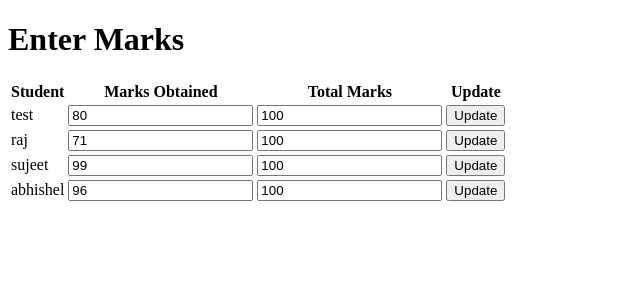
After one commit to sujeetamberkar/django_Project, a Django app: page /teacher/enter_marks/ in a window 1280 px wide. The commit adds this page. Shown: the top 300 px of the page, without its empty margins (0-640 px from the left). Run offline with Django 5.2, Linux system fonts and the light colour scheme; a user stored in the database is signed in; data comes from the database, SQL or seed files in the repository; both versions use the stored data as it was after the commit.

Commit message:
version2

```diff
--- a/dashbaord/student/templates/student/home.html
+++ b/dashbaord/student/templates/student/home.html
@@ -13,5 +13,9 @@
     <form action="{% url 'student_course_materials' %}" method="get">
         <button type="submit">Course Materials</button>
     </form>
+    <!-- Show Marks button -->
+    <form action="{% url 'student_marks' %}" method="get">
+        <button type="submit">Show Marks</button>
+    </form>
 </body>
 </html>
--- a/dashbaord/student/urls.py
+++ b/dashbaord/student/urls.py
@@ -1,11 +1,12 @@
 from django.urls import path
-from .views import student_login, greet_student,student_notices,student_course_materials
+from .views import student_login, greet_student,student_notices,student_course_materials,student_marks
 
 urlpatterns = [
     path('login/', student_login, name='student_login'),
     path('home/', greet_student, name='greet_student'),
     path('notices/', student_notices, name='student_notices'),  # Add this line
     path('course_materials/', student_course_materials, name='student_course_materials'),
+    path('marks/', student_marks, name='student_marks'),  # Add this line
 
 
 ]
--- a/dashbaord/teacher/forms.py
+++ b/dashbaord/teacher/forms.py
@@ -1,6 +1,7 @@
 from django import forms
 from .models import Notice
 from .models import CourseMaterial
+from .models import StudentMarks
 
 class LoginForm(forms.Form):
     username = forms.CharField()
@@ -17,3 +18,7 @@ class CourseMaterialForm(forms.ModelForm):
     class Meta:
         model = CourseMaterial
         fields = ['chapter_name', 'notes', 'video_url']
+class MarksForm(forms.ModelForm):
+    class Meta:
+        model = StudentMarks
+        fields = ['student', 'marks_obtained', 'total_marks']
--- a/dashbaord/teacher/models.py
+++ b/dashbaord/teacher/models.py
@@ -18,3 +18,11 @@ class CourseMaterial(models.Model):
 
     def __str__(self):
         return self.chapter_name
+
+class StudentMarks(models.Model):
+    student = models.ForeignKey(settings.AUTH_USER_MODEL, on_delete=models.CASCADE, related_name='marks')
+    marks_obtained = models.IntegerField(default=0)
+    total_marks = models.IntegerField(default=100)  # Assuming 100 is the total marks
+
+    def __str__(self):
+        return f"{self.student.username} - {self.marks_obtained}/{self.total_marks}"
--- a/dashbaord/teacher/templates/teacher/home.html
+++ b/dashbaord/teacher/templates/teacher/home.html
@@ -10,6 +10,7 @@
         <button type="submit">Go to Notices</button>
     </form>
     <a href="{% url 'add_course_material' %}">Add Course Material</a>
+    <a href="{% url 'teacher_enter_marks' %}">Enter Marks</a>
 
 </body>
 </html>
--- /dev/null
+++ b/dashbaord/teacher/templates/teacher/teachermarks.html
@@ -0,0 +1,34 @@
+<!DOCTYPE html>
+<html>
+<head>
+    <title>Enter Marks</title>
+</head>
+<body>
+    <h1>Enter Marks</h1>
+    <form method="post" action="{% url 'teacher_update_marks' %}">
+        {% csrf_token %}
+        <table>
+            <tr>
+                <th>Student</th>
+                <th>Marks Obtained</th>
+                <th>Total Marks</th>
+                <th>Update</th>
+            </tr>
+            {% for student in students %}
+            <tr>
+                <td>{{ student.username }}</td>
+                <td>
+                    <input type="number" name="marks_obtained_{{ student.id }}" value="{% for mark in marks %}{% if mark.student.id == student.id %}{{ mark.marks_obtained }}{% endif %}{% endfor %}" min="0">
+                </td>
+                <td>
+                    <input type="number" name="total_marks_{{ student.id }}" value="{% for mark in marks %}{% if mark.student.id == student.id %}{{ mark.total_marks }}{% endif %}{% endfor %}" min="0">
+                </td>
+                <td>
+                    <button type="submit" name="student_id" value="{{ student.id }}">Update</button>
+                </td>
+            </tr>
+            {% endfor %}
+        </table>
+    </form>
+</body>
+</html>
--- a/dashbaord/teacher/urls.py
+++ b/dashbaord/teacher/urls.py
@@ -1,11 +1,13 @@
 from django.urls import path
-from .views import teacher_login, greet_teacher,teacher_notice, add_course_material
+from .views import teacher_login, greet_teacher,teacher_notice, add_course_material,enter_marks,update_marks
 
 urlpatterns = [
     path('login/', teacher_login, name='teacher_login'),
     path('greet/', greet_teacher, name='greet_teacher'),
     path('notice/', teacher_notice, name='teacher_notice'),  # Add this line
     path('add_material/', add_course_material, name='add_course_material'),
+    path('enter_marks/', enter_marks, name='teacher_enter_marks'),
+    path('update_marks/', update_marks, name='teacher_update_marks'),
 
 
 ]
--- a/dashbaord/teacher/views.py
+++ b/dashbaord/teacher/views.py
@@ -5,7 +5,11 @@ from django.http import HttpResponse
 from django.contrib.auth.decorators import login_required
 from .forms import NoticeForm
 from .forms import CourseMaterialForm
+from .models import StudentMarks
+from .forms import MarksForm
+from django.contrib.auth.models import User
 
+from django.http import HttpResponseRedirect
 
 def teacher_login(request):
     if request.method == 'POST':
@@ -49,3 +53,36 @@ def add_course_material(request):
     else:
         form = CourseMaterialForm()
     return render(request, 'teacher/teachercoursematerial.html', {'form': form})
+@login_required
+def enter_marks(request):
+    if request.method == 'POST':
+        # This part needs to be adapted based on your form submission logic.
+        pass
+    else:
+        students = User.objects.all()  # Adjust this based on how you track students
+        marks = StudentMarks.objects.all()
+        return render(request, 'teacher/teachermarks.html', {'students': students, 'marks': marks})
+
+@login_required
+def update_marks(request):
+    if request.method == 'POST':
+        # Process the form submission
+        for key, value in request.POST.items():
+            if key.startswith('marks_obtained_'):
+                student_id = key.split('_')[-1]
+                marks_obtained = request.POST.get(f'marks_obtained_{student_id}')
+                total_marks = request.POST.get(f'total_marks_{student_id}')
+
+                # Update the StudentMarks model
+                student = User.objects.get(id=student_id)
+                StudentMarks.objects.update_or_create(
+                    student=student,
+                    defaults={
+                        'marks_obtained': marks_obtained,
+                        'total_marks': total_marks
+                    }
+                )
+        return redirect('teacher_enter_marks')  # Redirect back to the marks entry page or another appropriate page
+    else:
+        # Handle the case for GET request or redirect as necessary
+        return redirect('teacher_enter_marks')
```
Also changed, not shown: dashbaord/student/templates/student/studentmarks.html (added, +39 -0 lines), dashbaord/student/views.py (+14 -0 lines), dashbaord/db.sqlite3, dashbaord/teacher/migrations/0003_studentmarks.py (added).
